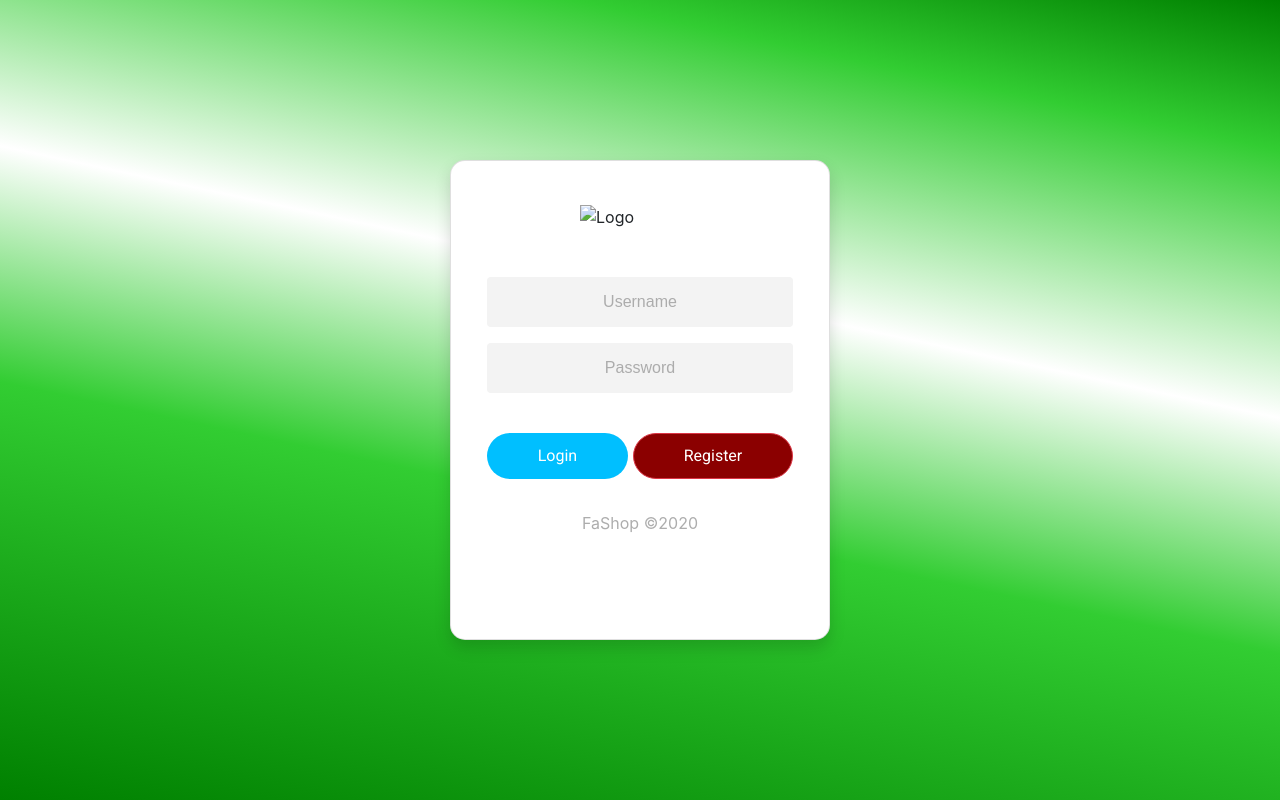
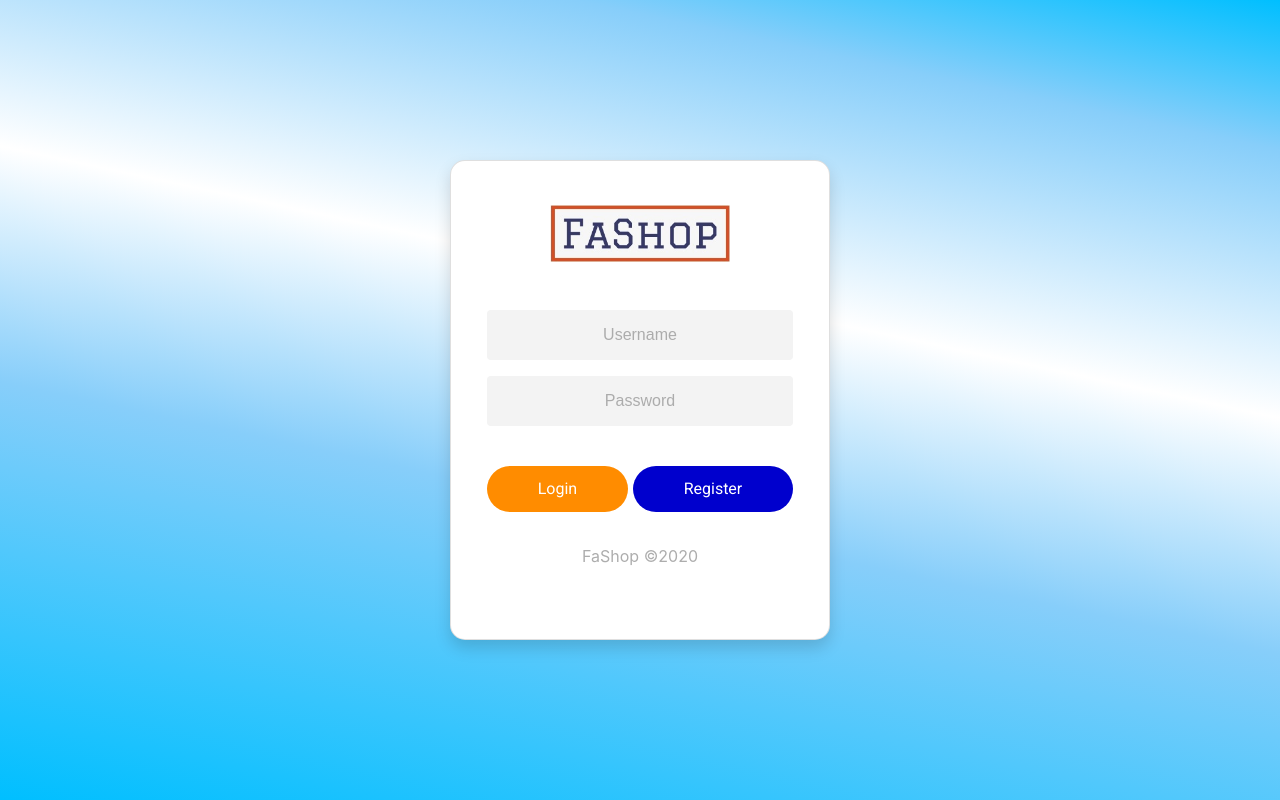
Before and after one commit to Thiskekcantbetaken/PemWeb, a CodeIgniter app: page /PemWeb/ in a window 1280 px wide. Run offline with CodeIgniter, Linux system fonts and the light colour scheme.

Commit message:
Medifikasi login & register

```diff
--- a/application/views/page/login.php
+++ b/application/views/page/login.php
@@ -16,7 +16,7 @@
 			<div class="card mx-auto my-auto col-10 col-md-6 col-lg-4 col-xl-4 shadow" style="height: 30rem;">
 				<div class="card-body">
 					<div class="row justify-content-center mt-4">
-						<img class="img-fluid" src="" alt="Logo" width="120px;">
+						<img class="img-fluid" src="<?php echo base_url('/assets/Logotes.jpg'); ?>" alt="Logo" width="180px;">
 					</div>
 					<div class="row justify-content-center" style="margin-top: 3rem;">
 						<form id="loginForm" action="Main/data">
@@ -30,7 +30,7 @@
 							<div class="form-group text-center">
 								<button id="loginBtn" name="login" type="submit" class="btn">Login</button>
 								<a href="<?php echo base_url('index.php/Home/register'); ?>">
-									<input id="regBtn" type="button" value="Register" class="btn btn-danger"></input>
+									<input id="regBtn" type="button" value="Register" class="btn"></input>
 								</a>
 							</div>
 
--- a/application/views/page/register.php
+++ b/application/views/page/register.php
@@ -2,7 +2,7 @@
 <html>
 
 <head>
-    <title>Latus</title>
+    <title>FaShop</title>
 	<link rel="stylesheet" href="<?php echo base_url('/assets/bootstrap-4.4.1-dist/css/bootstrap.min.css'); ?>">
 	<link rel="stylesheet" href="<?php echo base_url('/assets/css/register.css?ver=1.0.0'); ?>">
 	<script src="<?php echo base_url('/assets/jquery-3.4.1.js'); ?>"></script>
--- a/assets/css/login.css
+++ b/assets/css/login.css
@@ -6,7 +6,7 @@ html, body {
 }
 
 	body#login {
-		background: linear-gradient(12deg, rgba(0,128,0,1) 0%, rgba(50,205,50,1) 39%, rgba(255,255,255,1) 61%, rgba(50,205,50,1) 86%, rgba(0,128,0,1) 100%);
+		background: linear-gradient(12deg, rgba(0,191,255,1) 0%, rgba(135,206,250,1) 39%, rgba(255,255,255,1) 61%, rgba(135,206,250,1) 86%, rgba(0,191,255,1) 100%);
 	}
 
 .card {
@@ -28,7 +28,7 @@ html, body {
 }
 
 #loginBtn {
-    background-color: deepskyblue;
+    background-color: darkorange;
     border-radius: 250px;
     color: white;
     font-family: 'Roboto', sans-serif;
@@ -36,7 +36,7 @@ html, body {
 }
 
 #regBtn {
-	background-color: darkred;
+	background-color: mediumblue;
 	border-radius: 250px;
 	color: white;
 	font-family: 'Roboto', sans-serif;
```
Also changed, not shown: assets/css/register.css (+6 -6 lines), assets/Logotes.jpg (added).
